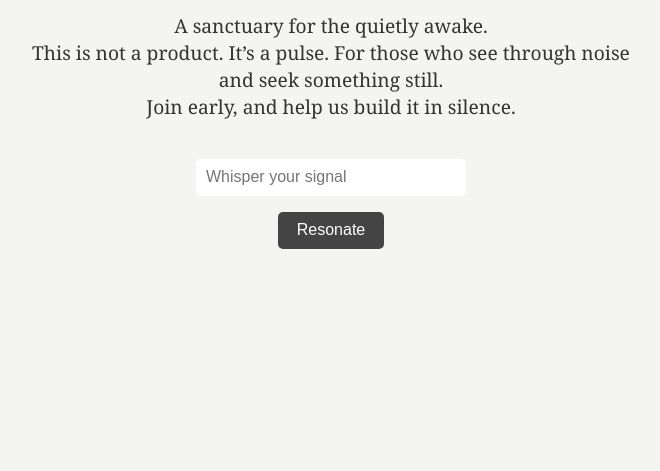
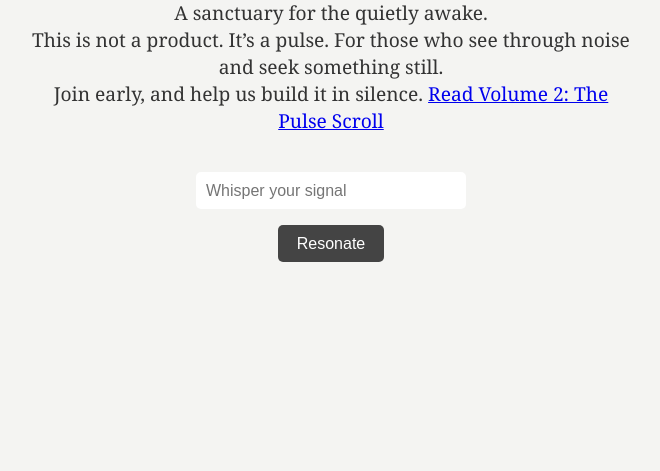
Before and after one commit to thequietfield/thequietfield-landing, a plain HTML site: page index.html in a window 1280 px wide. Shown: the part 329-800 px from the top of the page, without its empty margins (309-969 px from the left). Drawn offline with Linux system fonts and the light colour scheme.

Commit message:
Update index.html

```diff
--- a/index.html
+++ b/index.html
@@ -54,7 +54,8 @@
   <h1>The Quiet Field</h1>
   <p>A sanctuary for the quietly awake.<br>
   This is not a product. It’s a pulse. For those who see through noise and seek something still.<br>
-  Join early, and help us build it in silence.</p>
+  Join early, and help us build it in silence. <a href="vol2.html">Read Volume 2: The Pulse Scroll</a>
+</p>
   <form>
     <input type="email" placeholder="Whisper your signal" required>
     <br>
```
